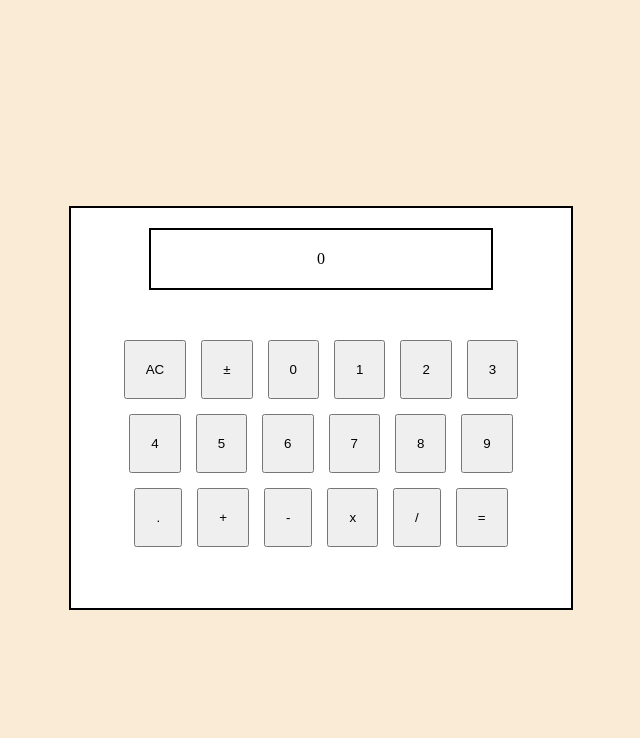
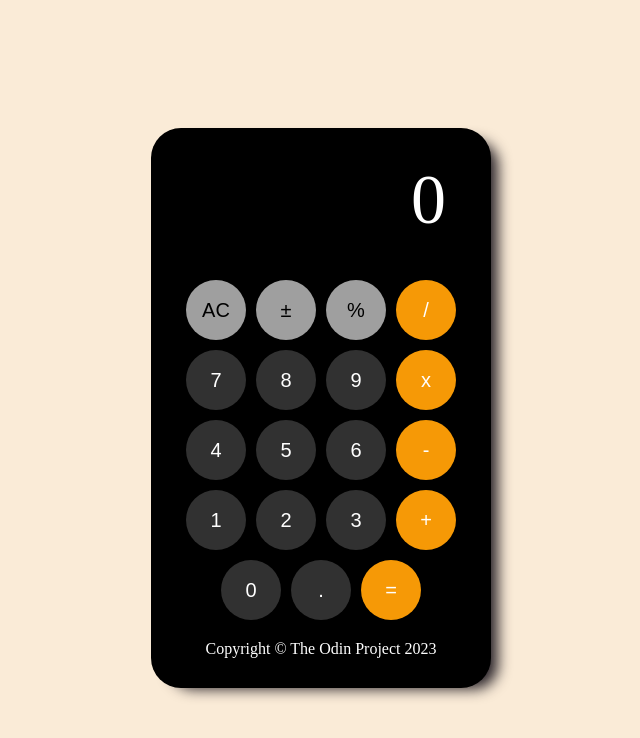
Before and after one commit to KevinAcz/calculator, a plain HTML site: page index.html in a window 1280 px wide. Shown: the whole page, without its empty margins (319-959 px from the left). Drawn offline with Linux system fonts and the light colour scheme.

Commit message:
Added UI

```diff
--- a/index.html
+++ b/index.html
@@ -11,24 +11,28 @@
     <div class="calculator-container">
         <div id = "display">0</div>
         <div class="buttons-container">
-            <button id="clear-btn">AC</button>
-            <button id= "change-signs-btn">±</button>
-            <button id="0-btn">0</button>
-            <button id="1-btn">1</button>
-            <button id="2-btn">2</button>
-            <button id="3-btn">3</button>
-            <button id="4-btn">4</button>
-            <button id="5-btn">5</button>
-            <button id="6-btn">6</button>
-            <button id="7-btn">7</button>
-            <button id="8-btn">8</button>
-            <button id="9-btn">9</button>
-            <button id="decimal-btn">.</button>
-            <button id="add-btn">+</button>
-            <button id="subtract-btn">-</button>
-            <button id="multiply-btn">x</button>
-            <button id="divide-btn">/</button>
-            <button id="equals-btn">=</button>
+            <button id="clear-btn" class="other-operators">AC</button>
+            <button id= "change-signs-btn" class="other-operators">±</button>
+            <button id="modulus-btn" class="other-operators">%</button>
+            <button id="divide-btn" class="operators">/</button>
+            <button id="7-btn" class="number">7</button>
+            <button id="8-btn" class="number">8</button>
+            <button id="9-btn" class="number">9</button>
+            <button id="multiply-btn" class="operators">x</button>
+            <button id="4-btn" class="number">4</button>
+            <button id="5-btn" class="number">5</button>
+            <button id="6-btn" class="number">6</button>
+            <button id="subtract-btn" class="operators">-</button>
+            <button id="1-btn" class="number">1</button>
+            <button id="2-btn" class="number">2</button>
+            <button id="3-btn" class="number">3</button>
+            <button id="add-btn" class="operators">+</button>
+            <button id="0-btn" class="number expand">0</button>
+            <button id="decimal-btn" class="number">.</button>
+            <button id="equals-btn" class="operators">=</button>
+        </div>
+        <div class="footer">
+            Copyright © The Odin Project 2023
         </div>
     </div>
 
--- a/javascript.js
+++ b/javascript.js
@@ -49,7 +49,7 @@ buttons.forEach((button) => {
             secondNumber = '';
         }
         //IF button is an operator
-        else if (isNaN(Number(button.textContent)) && button.textContent !== '=' && button.textContent !== '.' && button.textContent !== '±') {
+        else if (isNaN(Number(button.textContent)) && button.textContent !== '=' && button.textContent !== '.' && button.textContent !== '±' && button.textContent !== '%') {
             console.log('firstNumber: ' +firstNumber+' secondNumber: ' +secondNumber+ ' operator: '+ operator);
             if (firstNumber === '') {
                 firstNumber = currentNumber;
@@ -62,6 +62,7 @@ buttons.forEach((button) => {
             //IF both numbers exists, we can operate
             if (firstNumber !== '' && secondNumber !== '') {
                 result = operate(+firstNumber,+secondNumber, operator);
+                console.log('firstNUmber: ' + firstNumber, 'secondNumber '+secondNumber)
                 if (firstNumber.includes('.') || secondNumber.includes('.')) {
                     result = Math.round(result * 100) / 100;
                 }
@@ -111,7 +112,10 @@ buttons.forEach((button) => {
                 }
 
             } else if (button.textContent === '±') {
-                display.textContent = display.textContent * (-1);
+                display.textContent = (+display.textContent) * (-1);
+                currentNumber = display.textContent;
+            }else if (button.textContent === '%'){
+                display.textContent = (+display.textContent) / 100;
                 currentNumber = display.textContent;
 
 
--- a/style.css
+++ b/style.css
@@ -5,35 +5,72 @@ body {
     align-items: center;
     height: 100vh;
     overflow: hidden;
+    box-sizing: border-box;
     background-color: antiquewhite;
+    gap: 20px;
+}
+.footer {
+    color: white;
+    flex: 1;
+    font-size: 16px;
+    display: flex;
+    justify-content: center;
+    align-items: center;
 }
 .calculator-container {
-    background-color: white;
-    border: 2px solid black;
-    width: 500px;
-    height: 400px;
+    padding: 30px;
+    border-radius: 30px;
+    background-color: black;
+    width: 280px;
+    height: 500px;
     display: flex;
     flex-direction: column;
     align-items: center;
+    box-shadow: 13px 7px 14px -6px rgba(41,35,41,1);
     gap: 20px;
 }
 #display {
-    margin-top: 20px;
-    padding: 20px;
+    /* overflow: hidden; */
+    width: 100%;
     display: flex;
-    justify-content: center;
-    align-items: center;
-    border: 2px solid black;
-    width: 300px;
+    justify-content: flex-end;
+    align-items: flex-end;
+    color: white;
+    font-size: 70px;
+    height: 180px;
+    padding-right: 30px;
+    padding-bottom: 20px;
 }
 .buttons-container {
-    padding: 30px;
+    flex: 1;
     display: flex;
     justify-content: center;
     align-items: center;
     flex-wrap: wrap;
-    gap: 15px;
+    gap: 10px;
 }
 .buttons-container > button {
-    padding: 20px;
+    border: none;
+    border-radius: 100px;
+    height: 60px;
+    width: 60px;
+    font-size: 20px;
+    /* transition-duration: 1s; */
 }
+.buttons-container > button:active {
+    background-color: white;
+    color: #F69906;
+}
+.number {
+    background-color: #313131;
+    color: white;
+}
+
+.operators{
+    background-color: #F69906;
+    color: white;
+}
+.other-operators {
+    background-color: #9F9F9F;
+    color: black;
+}
```
